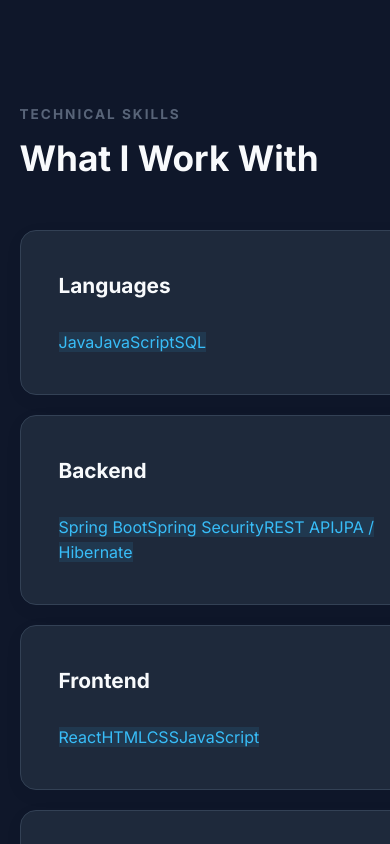
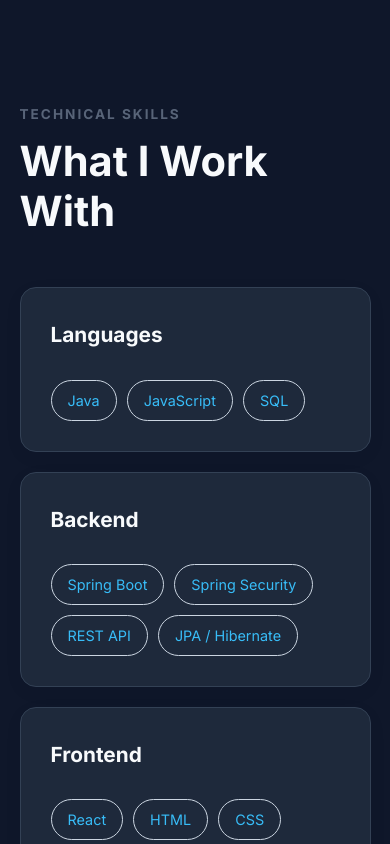
Before and after one commit to vignesh-builds/portfolio, a React (Vite) app in the folder frontend/: page / in a window 390 px wide. Shown: the part 2040-2884 px from the top of the page. Built offline with nearby package versions, Linux system fonts and the light colour scheme.

Commit message:
Update Skills.css

```diff
--- a/frontend/src/components/Skills.css
+++ b/frontend/src/components/Skills.css
@@ -16,24 +16,28 @@
    HEADING
 ========================= */
 
-.skills-heading {
+.skills .section-heading {
   margin-bottom: 50px;
 }
 
-.skills-heading p {
+.skills .section-label {
   margin: 0 0 12px;
+
+  color: #64748B;
+
   font-size: 0.85rem;
   font-weight: 700;
   letter-spacing: 2px;
   text-transform: uppercase;
-  color: #94A3B8;
 }
 
-.skills-heading h2 {
+.skills .section-heading h2 {
   margin: 0;
+
+  color: #F8FAFC;
+
   font-size: 2.6rem;
   line-height: 1.2;
-  color: #F8FAFC;
 }
 
 /* =========================
@@ -42,7 +46,7 @@
 
 .skills-grid {
   display: grid;
-  grid-template-columns: 1fr 1fr;
+  grid-template-columns: repeat(2, 1fr);
   gap: 25px;
 }
 
@@ -53,12 +57,14 @@
 .skill-card {
   padding: 38px;
 
-  background: #0F172A;
+  background: #1E293B;
 
   border: 1px solid #334155;
   border-radius: 16px;
 
   color: #F8FAFC;
+
+  transition: 0.25s ease;
 }
 
 /* =========================
@@ -68,33 +74,40 @@
 .skill-card h3 {
   margin: 0 0 28px;
 
+  color: #F8FAFC;
+
   font-size: 1.3rem;
-  color: #F8FAFC;
+}
+
+/* =========================
+   SKILL LIST
+========================= */
+
+.skill-list {
+  display: flex;
+  flex-wrap: wrap;
+  gap: 10px;
 }
 
 /* =========================
    SKILL TAGS
 ========================= */
 
-.skill-tags {
-  display: flex;
-  flex-wrap: wrap;
-  gap: 10px;
-}
-
-.skill-tags span {
+.skill-list span {
   display: inline-block;
 
   padding: 8px 16px;
 
-  border: 1px solid #38BDF8;
+  background: transparent;
+
+  border: 1px solid #CBD5E1;
   border-radius: 25px;
-
-  background: transparent;
 
   color: #38BDF8;
 
   font-size: 0.9rem;
+
+  white-space: nowrap;
 }
 
 /* =========================
@@ -103,10 +116,12 @@
 
 .skill-card:hover {
   border-color: #38BDF8;
+  transform: translateY(-2px);
 }
 
-.skill-tags span:hover {
-  background: rgba(56, 189, 248, 0.10);
+.skill-list span:hover {
+  background: rgba(56, 189, 248, 0.08);
+  border-color: #38BDF8;
 }
 
 /* =========================
@@ -123,4 +138,8 @@
     grid-template-columns: 1fr;
     gap: 20px;
   }
+
+  .skill-card {
+    padding: 30px;
+  }
 }
```
